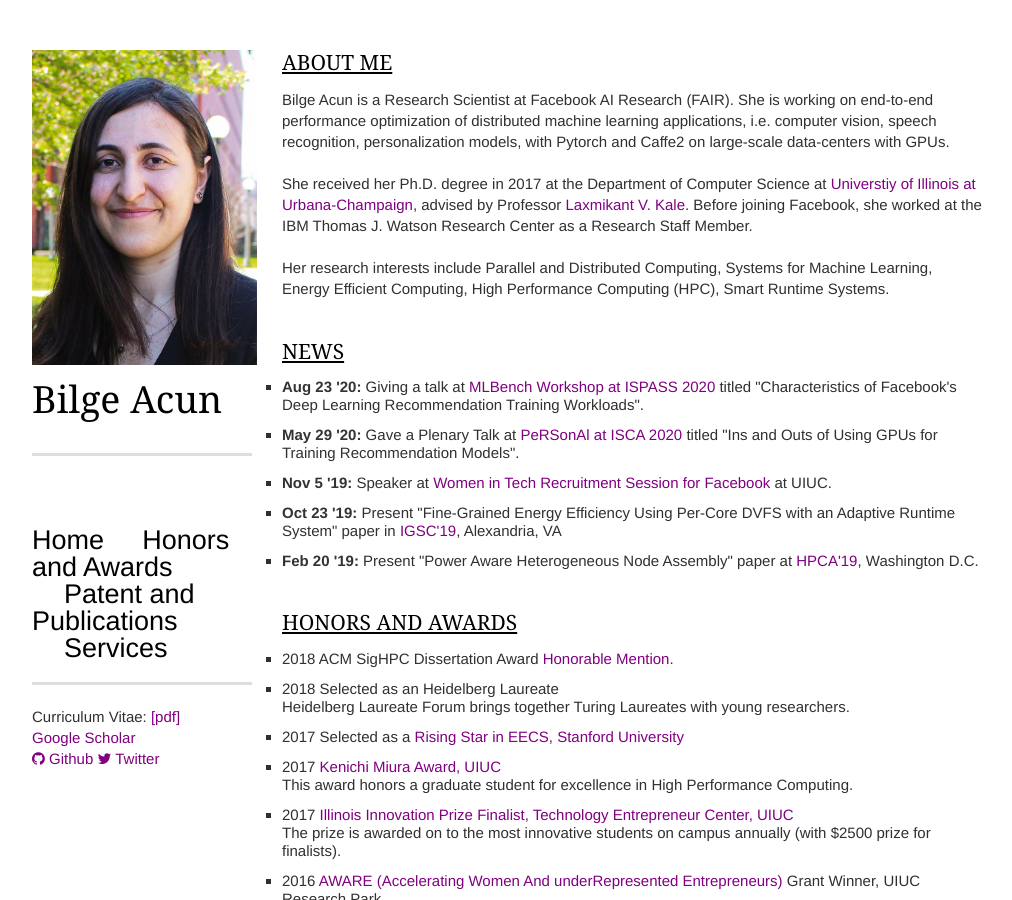
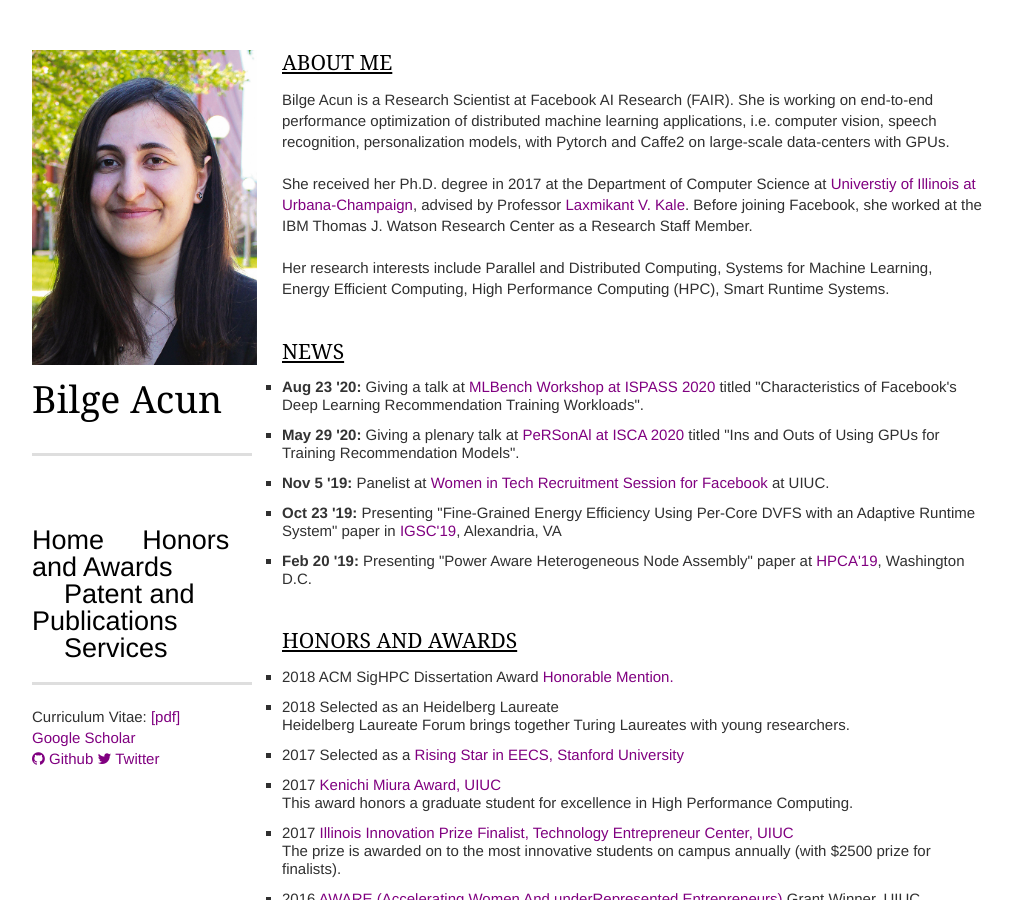
Before and after one commit to bilgeacun/bilgeacun.github.io, a Jekyll site: the page built from index.html, in a window 1280 px wide and 900 px high. Shown: the whole window, without its empty margins (138-1150 px from the left). Built offline with Jekyll 4.4.1, drawn with Linux system fonts in a browser that asks for light colours; nearby versions of some CDN libraries; some web fonts are replaced.

Commit message:
update news

```diff
--- a/_includes/news.html
+++ b/_includes/news.html
@@ -4,10 +4,10 @@
         <!-- <h1>News</h1> -->
         <ul>
 	  <li><strong>Aug 23 '20:</strong> Giving a talk at <a href="https://sites.google.com/g.harvard.edu/mlbench">MLBench Workshop at ISPASS 2020</a> titled "Characteristics of Facebook's Deep Learning Recommendation Training Workloads".</li>
-	  <li><strong>May 29 '20:</strong> Gave a Plenary Talk at <a href="https://personal-tutorial.com/personal-at-isca-2020/"> PeRSonAl at ISCA 2020</a> titled "Ins and Outs of Using GPUs for Training Recommendation Models".</li>
-	  <li><strong>Nov 5 '19:</strong> Speaker at <a href="https://womeninresearchdinneruiuc.splashthat.com/">Women in Tech Recruitment Session for Facebook</a> at UIUC. </li>
-          <li><strong>Oct 23 '19:</strong> Present "Fine-Grained Energy Efficiency Using Per-Core DVFS with an Adaptive Runtime System" paper in <a href="https://www.igscc.org/">IGSC'19</a>, Alexandria, VA</li>
-	  <li><strong>Feb 20 '19:</strong> Present "Power Aware Heterogeneous Node Assembly" paper at <a href="http://hpca2019.seas.gwu.edu/">HPCA'19</a>, Washington D.C.
+	  <li><strong>May 29 '20:</strong> Giving a plenary talk at <a href="https://personal-tutorial.com/personal-at-isca-2020/"> PeRSonAl at ISCA 2020</a> titled "Ins and Outs of Using GPUs for Training Recommendation Models".</li>
+	  <li><strong>Nov 5 '19:</strong> Panelist at <a href="https://womeninresearchdinneruiuc.splashthat.com/">Women in Tech Recruitment Session for Facebook</a> at UIUC. </li>
+          <li><strong>Oct 23 '19:</strong> Presenting "Fine-Grained Energy Efficiency Using Per-Core DVFS with an Adaptive Runtime System" paper in <a href="https://www.igscc.org/">IGSC'19</a>, Alexandria, VA</li>
+	  <li><strong>Feb 20 '19:</strong> Presenting "Power Aware Heterogeneous Node Assembly" paper at <a href="http://hpca2019.seas.gwu.edu/">HPCA'19</a>, Washington D.C.
         </ul>
     </article>
 </section>
```
